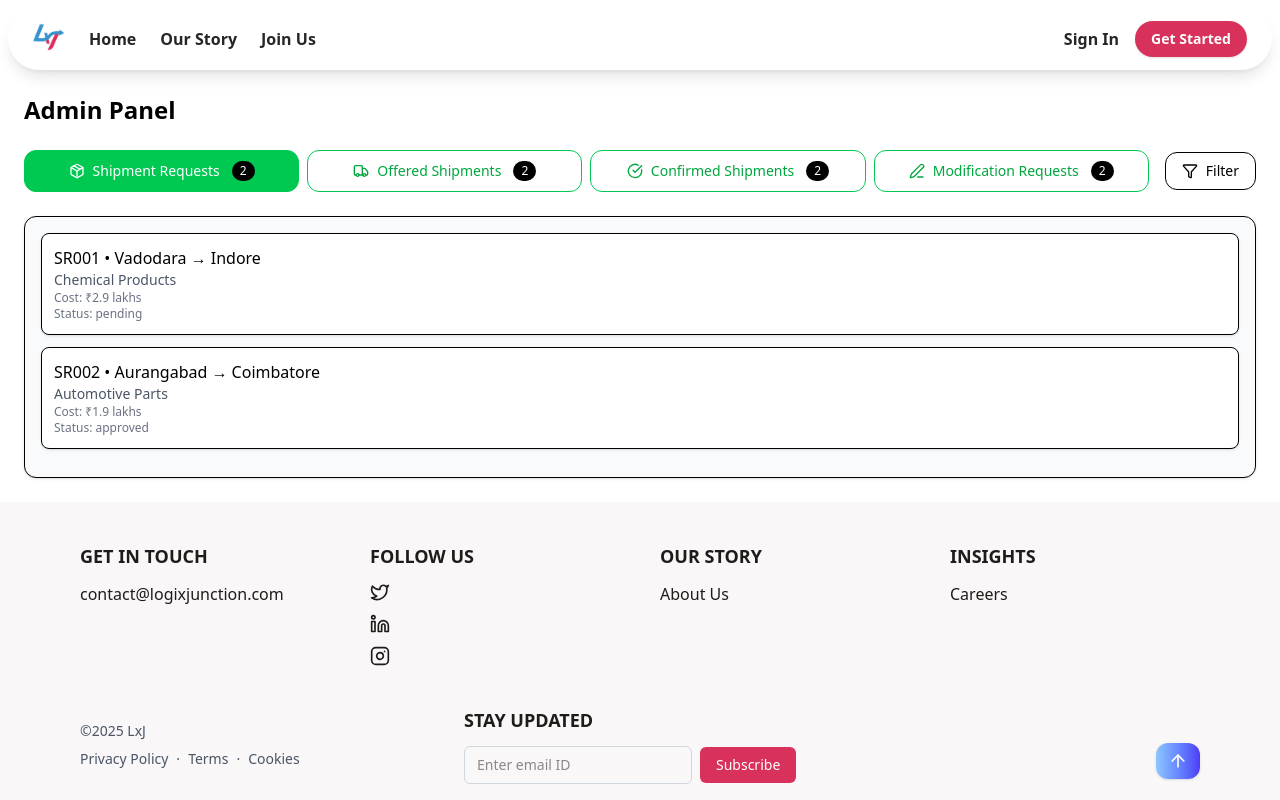
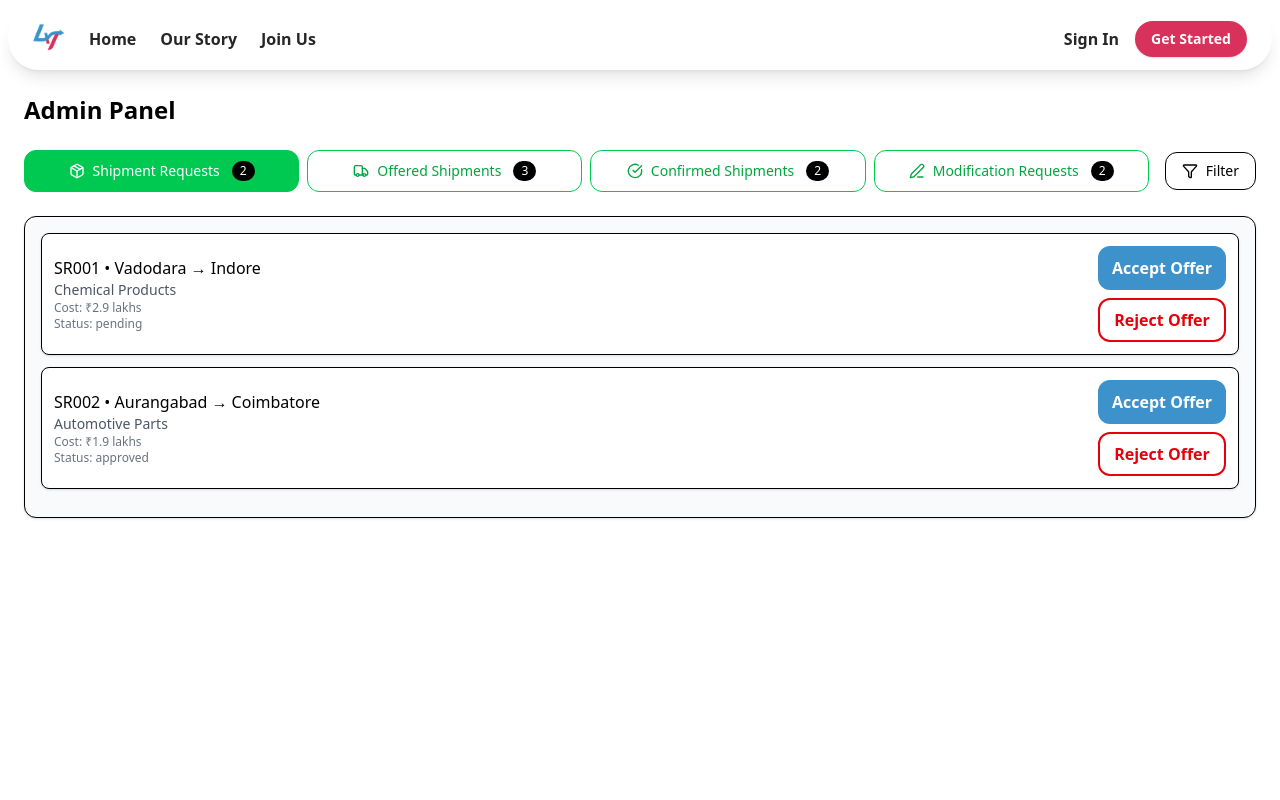
Before and after one commit to logiXjunction/logix-frontend, a React (Vite) app: page /admin-panel in a window 1280 px wide. Shown: the top 800 px of the page. Built offline with nearby package versions, Linux system fonts and the light colour scheme.

Commit message:
Added the buttons on admin panel

```diff
--- a/src/pages/admin_panel.jsx
+++ b/src/pages/admin_panel.jsx
@@ -15,6 +15,8 @@ export default function AdminPanel() {
     "Offered Shipments": [
       { id: "SH001", route: "Mumbai → Delhi", goods: "Electronics", date: "15/1/2024", status: "offered" },
       { id: "SH004", route: "Bengaluru → Chennai", goods: "Furniture", date: "18/1/2024", status: "offered" },
+      { id: "SH005", route: "Kolkata → Chennai", goods: "Food", date: "19/1/2024", status: "rejected" },
+
     ],
     "Confirmed Shipments": [
       { id: "CON001", client: "TechMart Electronics", route: "Mumbai → Delhi", goods: "Electronics", pickup: "15/1/2024", delivery: "20/1/2024", status: "confirmed" },
@@ -26,6 +28,11 @@ export default function AdminPanel() {
     ],
   };
 
+  // Shipment Request: Accept, Reject
+  // Offered Shipments: If status = Rejected , Modify
+  // Confirmed Shipments: N/A
+  // Mod: Accept, Reject
+
   const tabs = [
     { key: "Shipment Requests", label: "Shipment Requests", icon: <Package size={16} /> },
     { key: "Offered Shipments", label: "Offered Shipments", icon: <Truck size={16} /> },
@@ -34,7 +41,7 @@ export default function AdminPanel() {
   ];
 
   return (
-    <div className="p-6 mt-[70px]">
+    <div className="p-6 min-h-screen mt-[70px]">
       {/* Heading */}
       <h1 className="text-2xl font-bold mb-6">Admin Panel</h1>
 
@@ -108,7 +115,8 @@ export default function AdminPanel() {
       {/* Tab Content */}
       <div className="p-4 border rounded-xl bg-gray-50 shadow-sm">
         {data[activeTab].map((item) => (
-          <div key={item.id} className="mb-3 p-3 bg-white border rounded-lg shadow-sm">
+          <div key={item.id} className="mb-3 p-3 bg-white border rounded-lg shadow-sm flex justify-between items-center">
+            <div>
             <p className="font-medium">{item.id} • {item.route}</p>
             <p className="text-sm text-gray-600">{item.goods}</p>
             {item.pickup && <p className="text-xs text-gray-500">Pickup: {item.pickup}</p>}
@@ -116,6 +124,18 @@ export default function AdminPanel() {
             {item.cost && <p className="text-xs text-gray-500">Cost: {item.cost}</p>}
             {item.request && <p className="text-xs text-gray-500">Request: {item.request}</p>}
             <p className="text-xs text-gray-500">Status: {item.status}</p>
+            </div>
+            {(activeTab==="Shipment Requests") && <div className="flex flex-col gap-y-2">
+            <button className="cursor-pointer border-2 border-lxj-accent bg-lxj-accent text-white font-semibold py-2 px-3 rounded-xl hover:opacity-80">Accept Offer</button>
+            <button className="cursor-pointer border-2 text-red-600 font-semibold py-2 px-3 rounded-xl hover:bg-red-600 hover:text-white">Reject Offer</button>
+            </div>}
+            {(activeTab==="Offered Shipments") && (item.status=="rejected") && <div className="flex flex-col gap-y-2">
+            <button className="cursor-pointer border-2 border-lxj-accent bg-lxj-accent text-white font-semibold py-2 px-3 rounded-xl hover:opacity-80">Modify Offer</button>
+            </div>}
+            {(activeTab==="Modification Requests") && <div className="flex flex-col gap-y-2">
+            <button className="cursor-pointer border-2 border-lxj-accent bg-lxj-accent text-white font-semibold py-2 px-3 rounded-xl hover:opacity-80">Accept Request</button>
+            <button className="cursor-pointer border-2 text-red-600 font-semibold py-2 px-3 rounded-xl hover:bg-red-600 hover:text-white">Reject Request</button>
+            </div>}
           </div>
         ))}
       </div>
```
